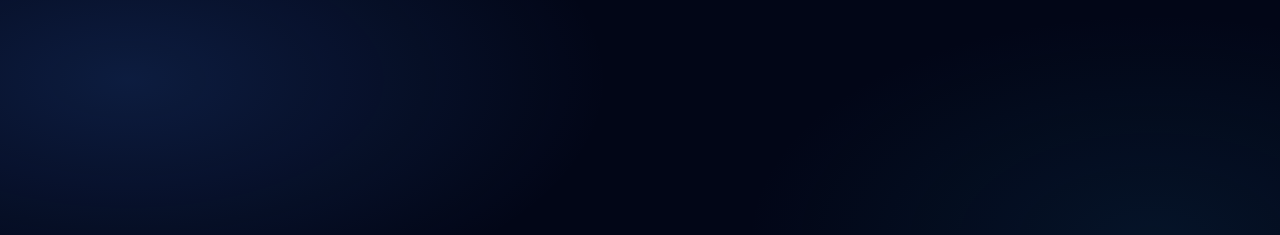
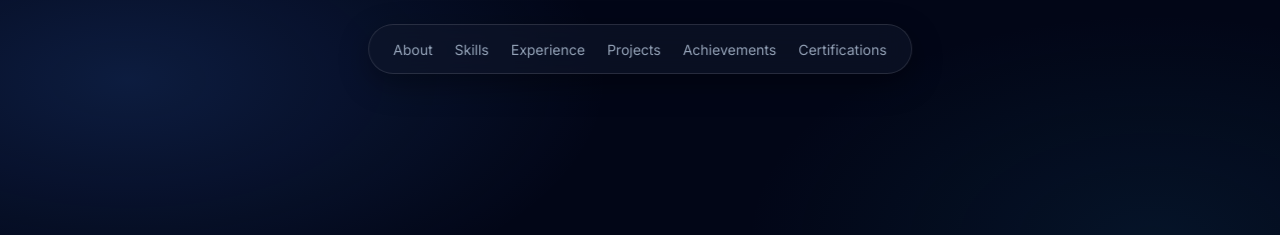
Before and after one commit to kamlesh2909/IvantiHeatPortfolio, a plain HTML site: page index.html in a window 1280 px wide. Shown: the top 235 px of the page. Drawn offline with Linux system fonts and the light colour scheme.

Commit message:
updated nav bar

```diff
--- a/css/components.css
+++ b/css/components.css
@@ -237,3 +237,96 @@
   font-size: 15px;
   line-height: 1.5;
 }
+
+
+/* Floating Navbar */
+.floating-nav {
+  position: fixed;
+  top: 24px;
+  left: 50%;
+  transform: translateX(-50%);
+  z-index: 999;
+
+  display: flex;
+  align-items: center;
+  gap: 28px;
+
+  padding: 14px 24px;
+
+  background: rgba(15, 23, 42, 0.6);
+  backdrop-filter: blur(18px);
+  -webkit-backdrop-filter: blur(18px);
+
+  border-radius: 999px;
+  border: 1px solid rgba(255,255,255,0.12);
+
+  box-shadow: 0 10px 30px rgba(0,0,0,0.35);
+}
+
+/* Brand */
+.nav-brand {
+  font-weight: 600;
+  color: var(--accent);
+  font-size: 16px;
+}
+
+/* Links */
+.nav-links {
+  list-style: none;
+  display: flex;
+  gap: 22px;
+}
+
+.nav-links a {
+  text-decoration: none;
+  font-size: 14px;
+  color: var(--text-muted);
+  transition: color 0.3s ease;
+}
+
+.nav-links a:hover {
+  color: var(--text-main);
+}
+
+/* Icons */
+.nav-icons {
+  display: flex;
+  gap: 14px;
+}
+
+.nav-icon {
+  width: 34px;
+  height: 34px;
+
+  display: flex;
+  align-items: center;
+  justify-content: center;
+
+  border-radius: 10px;
+  background: rgba(255,255,255,0.06);
+  border: 1px solid var(--glass-border);
+
+  transition: all 0.3s ease;
+}
+
+.nav-icon:hover {
+  transform: translateY(-2px);
+  box-shadow: 0 0 15px rgba(59,130,246,0.4);
+}
+
+.nav-icon img {
+  width: 16px;
+  height: 16px;
+}
+
+
+@media (max-width: 900px) {
+  .floating-nav {
+    gap: 16px;
+    padding: 12px 18px;
+  }
+
+  .nav-links {
+    display: none;
+  }
+}
--- a/index.html
+++ b/index.html
@@ -18,6 +18,29 @@
 </head>
 
 <body>
+
+<nav class="floating-nav">
+  <!-- <div class="nav-brand">Kamlesh.</div> -->
+
+  <ul class="nav-links">
+    <li><a href="#about">About</a></li>
+    <li><a href="#skills">Skills</a></li>
+    <li><a href="#experience">Experience</a></li>
+    <li><a href="#projects">Projects</a></li>
+    <li><a href="#achievements">Achievements</a></li>
+    <li><a href="#certifications">Certifications</a></li>
+  </ul>
+
+  <!-- <div class="nav-icons">
+    <a href="https://linkedin.com/in/yourprofile" target="_blank" class="nav-icon">
+      <img src="assets/icons/linkedin.svg" alt="LinkedIn">
+    </a>
+    <a href="https://github.com/yourprofile" target="_blank" class="nav-icon">
+      <img src="assets/icons/github.svg" alt="GitHub">
+    </a>
+  </div> -->
+</nav>
+
 <!-- HEADER / HERO -->
 <header class="hero">
   <div class="hero-container">
@@ -55,7 +78,7 @@
 </header>
 
   <!-- ABOUT -->
-  <section class="container">
+  <section id="about" class="container">
     <h2 class="section-title">About</h2>
     <div class="glass-card">
       <p>
@@ -65,7 +88,7 @@
   </section>
 
   <!-- SKILLS -->
-  <section class="container">
+  <section id="skills" class="container">
     <h2 class="section-title">Skills</h2>
     <div class="glass-card">
       <span class="badge">Ivanti ISM</span>
@@ -77,12 +100,13 @@
       <span class="badge">Implementation</span>
       <span class="badge">Customization</span>
       <span class="badge">Neurons</span>
+      <span class="badge">Patch Management</span>
 
     </div>
   </section>
 
   <!-- EXPERIENCE -->
-<section class="container">
+<section id="experience" class="container">
   <h2 class="section-title">Experience</h2>
 
   <div class="glass-card experience-list">
@@ -121,7 +145,7 @@
 
 
   <!-- PROJECTS -->
- <section class="container">
+ <section id="projects" class="container">
   <h2 class="section-title">Projects</h2>
 
   <div class="projects-grid">
@@ -203,7 +227,7 @@
 
 
   <!-- ACHIEVEMENTS -->
-  <section class="container">
+  <section id="achievements" class="container">
   <h2 class="section-title">Achievements</h2>
 
   <div class="achievement-grid">
@@ -249,7 +273,7 @@
 
 
   <!-- CERTIFICATIONS -->
-  <section class="container">
+  <section id="certifications" class="container">
   <h2 class="section-title">Certifications</h2>
 
   <div class="glass-card experience-list">
```
